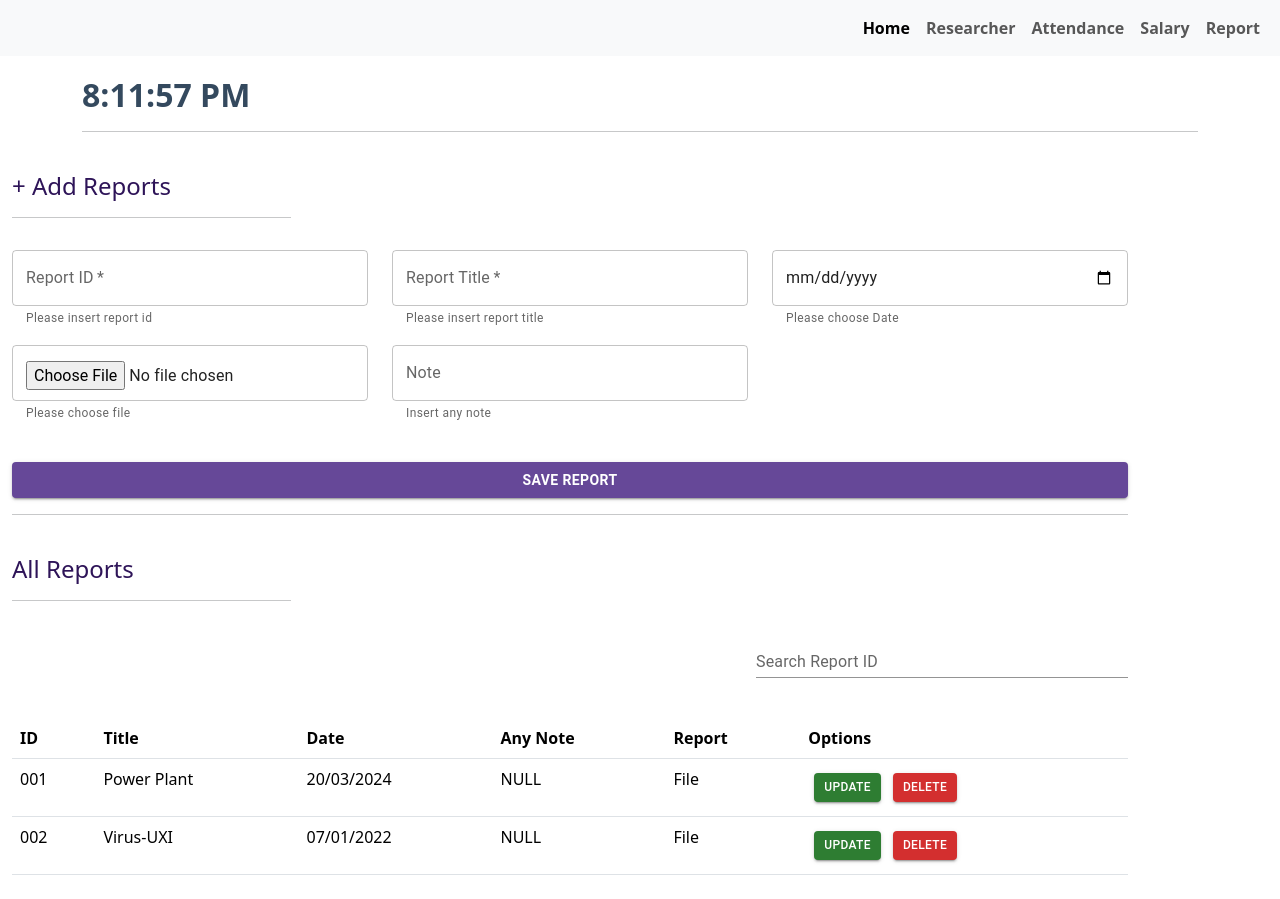
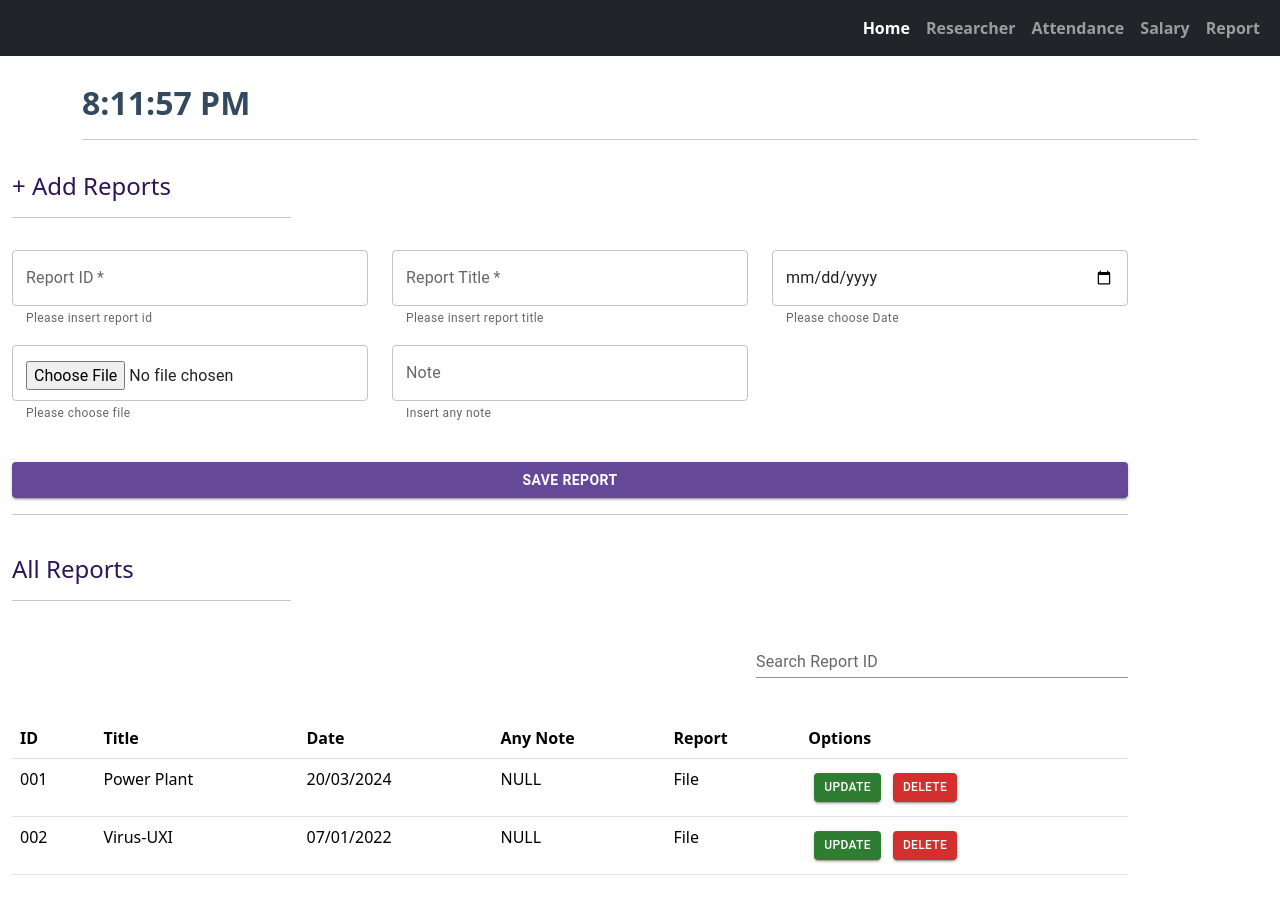
Before and after one commit to prashankulathunga/RFIAS, a React (Vite) app in the folder RFIAS_V0.1/: page /report in a window 1280 px wide. Built offline with nearby package versions, Linux system fonts and the light colour scheme.

Commit message:
do modifications commit

```diff
--- a/RFIAS_V0.1/src/App.css
+++ b/RFIAS_V0.1/src/App.css
@@ -78,7 +78,7 @@ body {
 
 .clock-outer {
     background-color: white;
-    padding-top: 32px;
+    padding-top: 48px;
 }
 
 .clock-inner > h2 {
--- a/RFIAS_V0.1/src/App.jsx
+++ b/RFIAS_V0.1/src/App.jsx
@@ -15,7 +15,7 @@ function Dashboard() {
             <Router>
 
                 <div className="nav-outer">
-                    <nav className="navbar navbar-expand-lg fixed-top bg-body-tertiary navbar-light">
+                    <nav className="navbar navbar-expand-lg fixed-top bg-dark navbar-dark">
                         <div className="container-fluid">
                             {/*<Link to='/home' className="navbar-brand logo-outer">
                                 <img
```
Also changed, not shown: RFIAS_V0.1/src/components/reports.jsx (+5 -8 lines).
